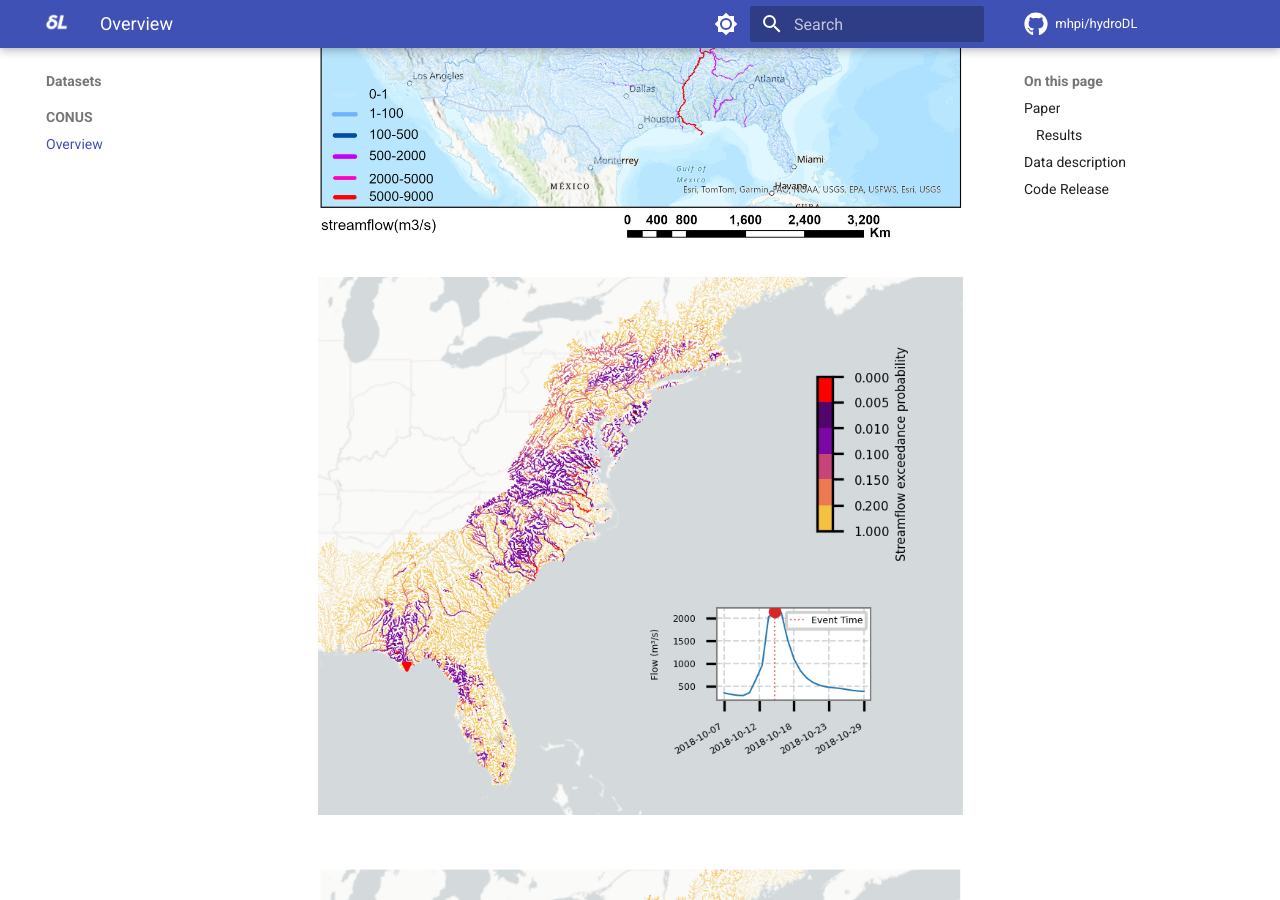
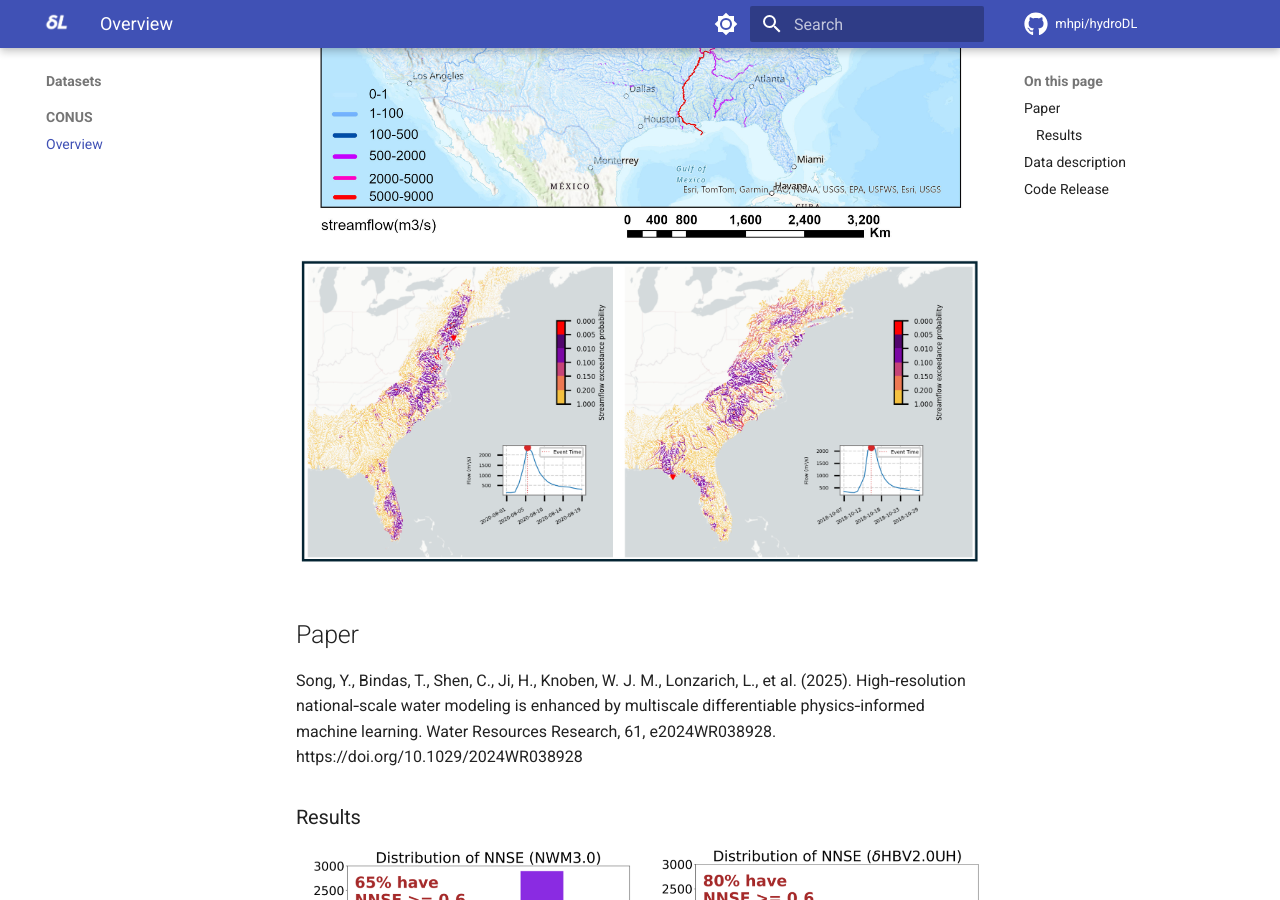
Before and after one commit to mhpi/mhpi.github.io, an MkDocs documentation site: the page built from docs/datasets/CONUS.md, in a window 1280 px wide and 900 px high, scrolled down 468 px. Built offline with MkDocs 1.6.1 and Material for MkDocs 9.7.7, drawn with Linux system fonts in a browser that asks for light colours; a script that is not in the unit is left out; comment, search, counter and statistics services are not loaded.

Commit message:
Update CONUS.md

```diff
--- a/docs/datasets/CONUS.md
+++ b/docs/datasets/CONUS.md
@@ -1,8 +1,7 @@
 # A 40-year continental Hydrologic dataset on seamless MERIT river network and ~180,000 MERIT unit basins
 
 ![Alt text](../assets/project-figures/large_domin_Song_2024.jpg)
-![Alt text](../assets/project-figures/Hurricane_Michael_in_2018.png)
-![Alt text](../assets/project-figures/Hurricane_Isaias_in_2020.png)
+![Alt text](../assets/project-figures/Hurricanes.png)
 
 ## Paper
 
```
